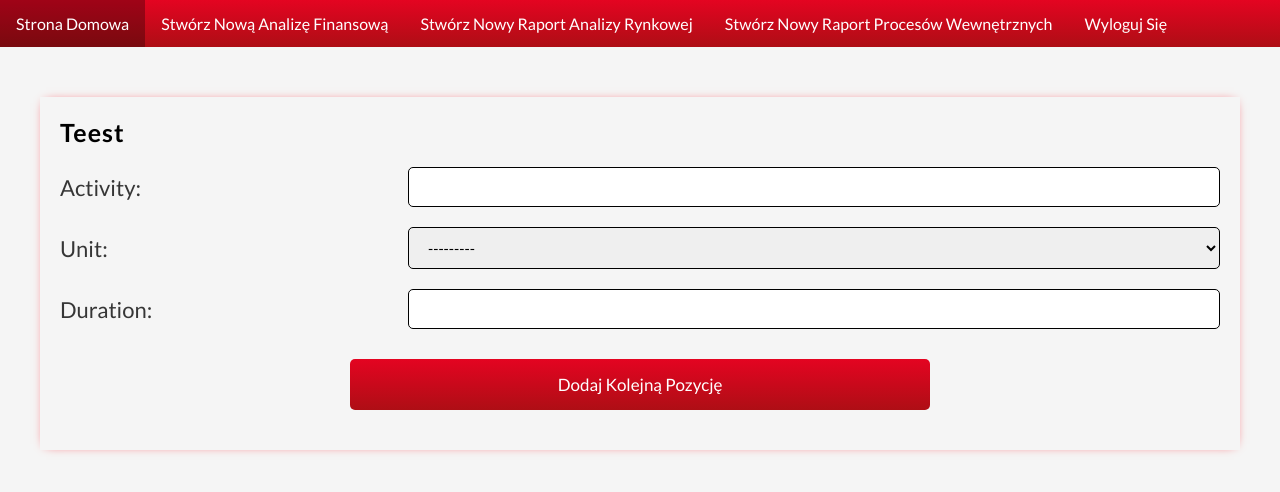
After one commit to dawid232323/economic-indicators, a Django app: page /add_third_a1/ in a window 1280 px wide. The commit adds this page. Shown: the top 492 px of the page. Run offline with Django 4.2, Linux system fonts and the light colour scheme; a user stored in the database is signed in; some libraries are stand-ins or nearby versions.

Commit message:
started working on third module

```diff
--- a/Economic_Indicators/settings.py
+++ b/Economic_Indicators/settings.py
@@ -27,6 +27,8 @@ DEBUG = True
 
 ALLOWED_HOSTS = ['192.168.1.174', '127.0.0.1']
 
+DATE_FORMAT = 'd-m-Y'
+USE_L10N = False
 
 # Application definition
 
--- a/economic_indicators_site/forms.py
+++ b/economic_indicators_site/forms.py
@@ -214,3 +214,15 @@ class AddNewCurrentPlaceOnMarketForm(ModelForm):
     class Meta:
         model = models.CurrentPlaceOnTheMarketModel
         exclude = ['created_by', 'identifier']
+
+
+class AddNewThirdModuleTableForm(ModelForm):
+
+    def save(self, commit=True):
+        component = models.ThirdModuleMainComponentModel.objects.get(pk=int(self.cleaned_data.get('id')))
+        self.instance.save(component=component)
+        return self.instance
+
+    class Meta:
+        model = models.ThirdModuleTableComponentModel
+        exclude = ['main_component']
--- a/economic_indicators_site/models.py
+++ b/economic_indicators_site/models.py
@@ -615,3 +615,58 @@ class FullMarketAnalysisModel(models.Model):
 
     class Meta:
         ordering = ['-created_at']
+
+
+class ThirdModuleMainComponentModel(models.Model):
+    created_by = models.ForeignKey(CompanySystemUser, on_delete=models.CASCADE)
+    identifier = models.CharField(max_length=10)
+    name = models.CharField(max_length=20)
+    type = models.IntegerField()
+
+    def save(self, force_insert=False, force_update=False, using=None,
+             update_fields=None, **kwargs):
+        logged_user = CompanySystemUser.objects.get(user__username=kwargs['user'])
+        self.created_by = logged_user
+        self.identifier = identify(logged_user.user_id, logged_user.third_module_raports, self.type)
+        clearify(ThirdModuleMainComponentModel, self.identifier)
+        kwargs.__delitem__('user')
+        return super(ThirdModuleMainComponentModel, self).save(**kwargs)
+
+    def __str__(self):
+        return self.name
+
+    def get_serialised_data(self):
+        corresponding_tables = ThirdModuleTableComponentModel.objects.filter(main_component=self)
+        result = []
+        for table in corresponding_tables:
+            temp = {
+                "Czynność": table.activity,
+                "Jednostka": table.unit,
+                "Czas Trwania": table.duration
+            }
+            result.append(temp)
+        return result
+
+    class Meta:
+        ordering = ['-type']
+
+
+class ThirdModuleTableComponentModel(models.Model):
+
+    TIME_UNITS = [
+        ('h', 'Godzina'),
+        ('d', 'Dzień'),
+        ('w', 'Tydzień'),
+        ('m', 'Miesiąc')
+    ]
+
+    main_component = models.ForeignKey(ThirdModuleMainComponentModel, on_delete=models.CASCADE)
+    activity = models.CharField(max_length=200)
+    unit = models.CharField(max_length=10, choices=TIME_UNITS)
+    duration = models.IntegerField()
+
+    def save(self, force_insert=False, force_update=False, using=None,
+             update_fields=None, **kwargs):
+        self.main_component = kwargs['component']
+        kwargs.__delitem__('component')
+        return super(ThirdModuleTableComponentModel, self).save(**kwargs)
--- a/economic_indicators_site/templates/economic_indicators_site/components/navigationBar.html
+++ b/economic_indicators_site/templates/economic_indicators_site/components/navigationBar.html
@@ -15,8 +15,8 @@
         <ul class="nav__content">
             <li class="nav__item"><a href="/home">Strona Domowa</a></li>
             <li class="nav__item"><a href="/new_raport/add_assets/?number=1">Stwórz Nową Analizę Finansową</a></li>
-            <li class="nav__item"><a href="add_business_characteristic">Stwórz Nowy Raport Analizy Rynkowej</a></li>
-            <li class="nav__item"><a href="/new_raport/add_assets/?number=1">Stwórz Nowy Raport Procesów Wewnętrznych</a></li>
+            <li class="nav__item"><a href="/add_business_characteristic">Stwórz Nowy Raport Analizy Rynkowej</a></li>
+            <li class="nav__item"><a href="/add_third_a1">Stwórz Nowy Raport Procesów Wewnętrznych</a></li>
             <li class="nav__item"><a href="/logout">Wyloguj Się</a></li>
         </ul>
     </nav>
--- /dev/null
+++ b/economic_indicators_site/templates/economic_indicators_site/forms/ThirdModuleForm.html
@@ -0,0 +1,33 @@
+{% extends "economic_indicators_site/components/navigationBar.html" %}
+{% load widget_tweaks %}
+
+{% block content %}
+<form method="post" class="form form--maxWidth">
+    <h2 class="form__header">Teest</h2>
+    {% csrf_token %}
+    <div class="form__inputs">
+        {% for item in form %}
+        <div class="form__singleInput">
+            <div class="form__row">
+                <label class="form__label form__label--large">
+                    {{ item.label_tag }}
+                </label>
+                {% render_field item class+="form__input" %}
+            </div>
+            <p class="form__error">{{ item.errors.as_text }}</p>
+        </div>
+        {% endfor %}
+            <p class="form__error">{{ form.non_field_errors.as_text }}</p>
+    </div>
+    <button type="submit" class="form__button form__button--center">
+        {% if is_repetitive %}
+            Zatwierdź zmiany i dodaj pozycję
+            {% else %}
+            Dodaj Kolejną Pozycję
+        {% endif %}
+    </button>
+</form>
+    {% if is_repetitive %}
+        <button class="form__button form__button--center"><a href="/home">Następna sekcja</a></button>
+    {% endif %}
+{% endblock %}
--- a/economic_indicators_site/urls.py
+++ b/economic_indicators_site/urls.py
@@ -20,5 +20,6 @@ urlpatterns = [
     path('add_curent_place_on_market', views.CurrentPlaceOnTheMarketView.as_view()),
     path('generate_market_analisis_raport', views.GenerateMarketAnalysisRaport.as_view()),
     path('raport_analysis/<int:id>', views.MarketAnalysisView.as_view()),
-    path('generate_market_analysis/<int:id>', views.GenerateMarketAnalysisFileView.as_view())
+    path('generate_market_analysis/<int:id>', views.GenerateMarketAnalysisFileView.as_view()),
+    path('add_third_a1/', views.AddA1ThirdModuleView.as_view())
 ]
--- a/economic_indicators_site/views.py
+++ b/economic_indicators_site/views.py
@@ -390,3 +390,32 @@ class GenerateMarketAnalysisFileView(LoginRequiredMixin, View):
             object.file_path = path
             object.save(update_fields=True, user=request.user)
         return FileResponse(open(object.file_path, 'rb'))
+
+
+class ThirdModuleBaseView(LoginRequiredMixin, FormView):
+    form_class = forms.AddNewThirdModuleTableForm
+    template_name = 'economic_indicators_site/forms/ThirdModuleForm.html'
+    login_url = '/login'
+    base_url = ''
+
+    def get_context_data(self, **kwargs):
+        context = super(ThirdModuleBaseView, self).get_context_data(**kwargs)
+        if 'rep' in self.request.GET:
+            context['is_repetitive'] = True
+        else:
+            context['is_repetitive'] = False
+        return context
+
+    def form_valid(self, form):
+        if 'comp_id' in self.request.GET:
+            form.cleaned_data['component'] = self.request.GET.get('comp_id')
+            self.success_url = f'{self.base_url}?comp_id={self.request.GET.get("comp_id")}&rep=1'
+        else:
+            new_instance = models.ThirdModuleMainComponentModel(name='Czas wprowadzenia nowości na rynek', type=1)
+            new_instance.save(user=self.request.user)
+            form.cleaned_data['component'] = new_instance.id
+            self.success_url = f'{self.base_url}?comp_id={new_instance.id}&rep=1'
+        return super(ThirdModuleBaseView, self).form_valid(form)
+
+class AddA1ThirdModuleView(ThirdModuleBaseView):
+    base_url = '/add_third_a1/'
```
Also changed, not shown: db.sqlite3, economic_indicators_site/migrations/0025_thirdmodulemaincomponentmodel_and_more.py (added), 1 other file.
